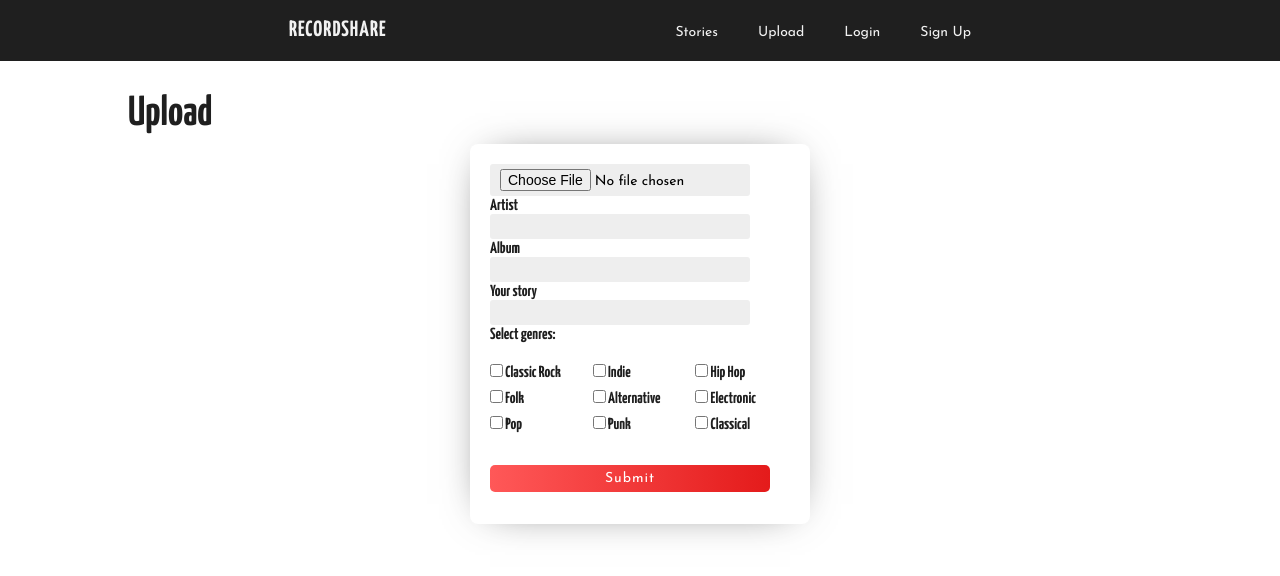
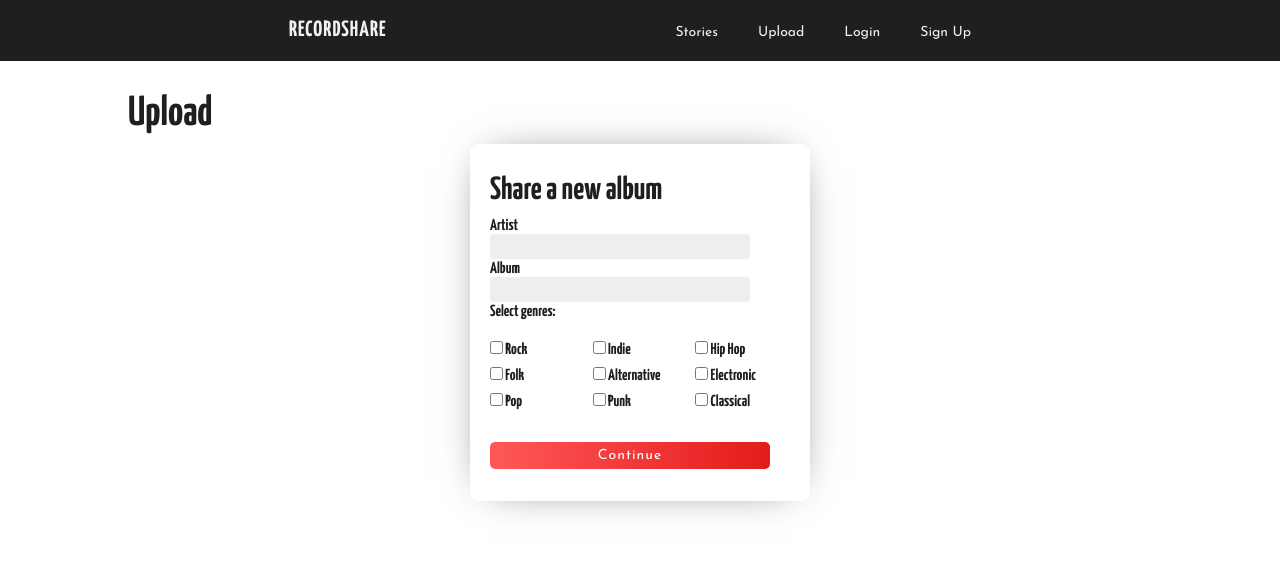
Before and after one commit to mpaitgt/recordshare, a React (Create React App) app in the folder client/: page /upload in a window 1280 px wide. Shown: the top 576 px of the page. Built offline with nearby package versions, Linux system fonts and the light colour scheme.

Commit message:
got image file to appear upon upload

```diff
--- a/client/src/Components/Elements/Text.js
+++ b/client/src/Components/Elements/Text.js
@@ -32,7 +32,7 @@ let font = {
   },
   label: {
     fontSize: '16px',
-    margin: '10px 0px 10px 0px'
+    margin: '10px 0px'
   }
 }
 
--- a/client/src/Components/NewAlbum.js
+++ b/client/src/Components/NewAlbum.js
@@ -1,21 +1,14 @@
 import React from 'react';
-import Card from '../Components/Elements/Card';
-import Input from '../Components/Elements/Input';
-import Button from '../Components/Elements/Button';
+import ArtistAlbum from '../Components/NewAlbum/ArtistAlbum';
+import AlbumImage from '../Components/NewAlbum/AlbumImage';
+import AlbumStory from '../Components/NewAlbum/AlbumStory';
 import Text from '../Components/Elements/Text';
-import styled from '@emotion/styled';
-
-const Grid = styled.div`
-  display: grid;
-  grid-template-columns: 1fr 1fr 1fr;
-  grid-gap: 8px;
-  margin: 20px 0px;
-`;
 
 class NewAlbum extends React.Component {
   constructor(props) {
     super(props);
     this.state = {
+      step: 1,
       album: '',
       artist: '',
       image: '',
@@ -24,11 +17,23 @@ class NewAlbum extends React.Component {
     }
   }
 
-  genres = ['Classic Rock', 'Indie', 'Hip Hop', 'Folk', 'Alternative', 'Electronic', 'Pop', 'Punk', 'Classical'];
+  // proceed to next step
+  nextStep = () => {
+    const { step } = this.state;
+    this.setState({ step: step + 1 })
+  }
 
-  renderGenres = this.genres.map(genre => {
+  // go back to previous step
+  prevStep = () => {
+    const { step } = this.state;
+    this.setState({ step: step - 1 })
+  }
+
+  genres = ['Rock', 'Indie', 'Hip Hop', 'Folk', 'Alternative', 'Electronic', 'Pop', 'Punk', 'Classical'];
+
+  renderGenres = this.genres.map((genre, i) => {
     return (
-      <div>
+      <div key={i}>
         <input onChange={e => this.handleGenres(e)} type='checkbox' name='genres' value={genre} />
         <Text variant='label' for='genres'> {genre}</Text>
       </div>
@@ -39,7 +44,7 @@ class NewAlbum extends React.Component {
     const { genres } = this.state;
     const { checked, name, value } = e.target;
     if (checked) {
-      this.setState({ [name]: [...this.state.genres, value] });
+      this.setState({ [name]: [...genres, value] });
     }
     if (!checked) {
       const newGenres = genres.filter(item => item !== value);
@@ -53,33 +58,44 @@ class NewAlbum extends React.Component {
   }
 
   render() {
-    const { album, artist, image, story } = this.state;
-    return (
-      <Card>
-        <div>
-          <Input type="file" />
-        </div>
-        <div>
-          <Text variant="label">Artist</Text>
-          <Input type="text" name="artist" value={artist} onChange={this.handleChange} />
-        </div>
-        <div>
-          <Text variant="label">Album</Text>
-          <Input type="text" name="album" value={album} onChange={this.handleChange} />
-        </div>
-        <div>
-          <Text variant="label">Your story</Text>
-          <Input type="text" name="story" value={story} onChange={this.handleChange} />
-        </div>
-        <div>
-          <Text variant="label">Select genres:</Text>
-          <Grid>
-            {this.renderGenres}
-          </Grid>
-        </div>
-        <Button>Submit</Button>
-      </Card>
-    )
+    const { step, album, artist, image, story } = this.state;
+    switch(step) {
+      case 1:
+        return (
+          <ArtistAlbum
+            album={album}
+            artist={artist}
+            handleChange={this.handleChange}
+            renderGenres={this.renderGenres}
+            nextStep={this.nextStep}
+          />
+        )
+      case 2:
+        return (
+          <AlbumImage
+            image={image}
+            nextStep={this.nextStep}
+            prevStep={this.prevStep}
+          />
+        )
+      case 3:
+        return (
+          <AlbumStory
+            story={story}
+            prevStep={this.prevStep}
+          />
+        )
+      default:
+        return (
+          <ArtistAlbum
+            album={album}
+            artist={artist}
+            handleChange={this.handleChange}
+            renderGenres={this.renderGenres}
+            nextStep={this.nextStep}
+          />
+        )
+    }
   }
 };
 
--- /dev/null
+++ b/client/src/Components/NewAlbum/AlbumImage.js
@@ -0,0 +1,39 @@
+import React, {useState} from 'react';
+import Input from '../Elements/Input';
+import Text from '../Elements/Text';
+import Card from '../Elements/Card';
+import Button from '../Elements/Button';
+import placeholder from '../../Images/placeholder.jpg';
+import styled from '@emotion/styled';
+
+const Image = styled.img`
+  width: 250px;
+  height: 250px;
+`;
+
+function AlbumImage(props) {
+  const [image, setImage] = useState('');
+
+  const handleChange = e => {
+    setImage(URL.createObjectURL(e.target.files[0]));
+  }
+
+  return (
+    <Card>
+      <Text variant="h2">Album image</Text>
+      <Image src={!image ? placeholder : image} />
+      <div>
+        <Input
+          type="file"
+          name="file"
+          accept="image/png, image/jpeg"
+          onChange={handleChange}
+        />
+      </div>
+      <Button onClick={props.nextStep}>Continue</Button>
+      <Button onClick={props.prevStep}>Back</Button>
+    </Card>
+  )
+}
+
+export default AlbumImage;
--- /dev/null
+++ b/client/src/Components/NewAlbum/AlbumStory.js
@@ -0,0 +1,18 @@
+import React from 'react';
+import Text from '../Elements/Text';
+import Card from '../Elements/Card';
+import Button from '../Elements/Button';
+
+function AlbumStory(props) {
+
+  return (
+    <Card>
+      <Text variant="h2">Share your story</Text>
+      <textarea />
+      <Button>Submit</Button>
+      <Button onClick={props.prevStep}>Back</Button>
+    </Card>
+  )
+}
+
+export default AlbumStory;
--- /dev/null
+++ b/client/src/Components/NewAlbum/ArtistAlbum.js
@@ -0,0 +1,39 @@
+import React from 'react';
+import Input from '../Elements/Input';
+import Text from '../Elements/Text';
+import Card from '../Elements/Card';
+import Button from '../Elements/Button';
+import styled from '@emotion/styled';
+
+const Grid = styled.div`
+  display: grid;
+  grid-template-columns: 1fr 1fr 1fr;
+  grid-gap: 8px;
+  margin: 20px 0px;
+`;
+
+function ArtistAlbum(props) {
+
+  return (
+    <Card>
+      <Text variant="h2">Share a new album</Text>
+      <div>
+        <Text variant="label">Artist</Text>
+        <Input type="text" name="artist" value={props.artist} onChange={props.handleChange} />
+      </div>
+      <div>
+        <Text variant="label">Album</Text>
+        <Input type="text" name="album" value={props.album} onChange={props.handleChange} />
+      </div>
+      <div>
+        <Text variant="label">Select genres:</Text>
+        <Grid>
+          {props.renderGenres}
+        </Grid>
+      </div>
+      <Button onClick={props.nextStep}>Continue</Button>
+    </Card>
+  )
+}
+
+export default ArtistAlbum;
--- a/client/src/Pages/Login.js
+++ b/client/src/Pages/Login.js
@@ -18,18 +18,17 @@ const Login = () => {
   const [email, setEmail] = useState('');
   const [password, setPassword] = useState('');
 
-  // const onSubmit = e => {
-  //   e.preventDefault();
-  //   userauth.userLogin({ email: email, password: password });
-  // }
+  const onSubmit = e => {
+    e.preventDefault();
+    // userauth.userLogin({ email: email, password: password });
+  }
 
   return (
     <Container>
       <FORMWRAPPER>
         <Card>
           <Text variant="h3">Login</Text>
-          {/* <form onSubmit={onSubmit}> */}
-            <div>
+            <form onSubmit={onSubmit}>
                 <Text variant="label" htmlFor="email">Email</Text>
                 <Input
                   name="email"
@@ -38,8 +37,6 @@ const Login = () => {
                   onChange={e => setEmail(e.target.value)}
                   value={email}
                 />
-            </div>
-            <div>
                 <Text variant="label" htmlFor="password" style={{ display: 'block' }}>Password</Text>
                 <Input
                   type="password"
@@ -47,21 +44,14 @@ const Login = () => {
                   onChange={e => setPassword(e.target.value)}
                   value={password}
                 />
-            </div>
-            <div>
                 <Button>Login</Button>
-            </div>
-          {/* </form> */}
-          <div style={{ margin: '20px 0px' }}>
+            </form>
             <Text variant="p1">
               Forget your password?
             </Text>
-          </div>
-          <div style={{ margin: '20px 0px' }}>
             <Text variant="p1">
               Don't have an account? <Link to="/signup">Make one!</Link>
             </Text>
-          </div>
         </Card>
       </FORMWRAPPER>
     </Container>
--- a/client/src/Pages/Stories.js
+++ b/client/src/Pages/Stories.js
@@ -28,8 +28,7 @@ function ArtistDetail(props) {
                 <Text variant="h2">by {album.artist}</Text>
                 <Text variant="h6">{album.genres.join(', ')}</Text>
                 <Text variant="p1">{album.story}</Text>
-                <Button>Like {album.title}</Button>
-                <Button>Login to share your story</Button>
+                <Button>Share your story</Button>
               </div>
             </Flex>
           )
```
Also changed, not shown: client/src/Images/placeholder.jpg (added). Lines whose indentation alone changed are shown as unchanged.
